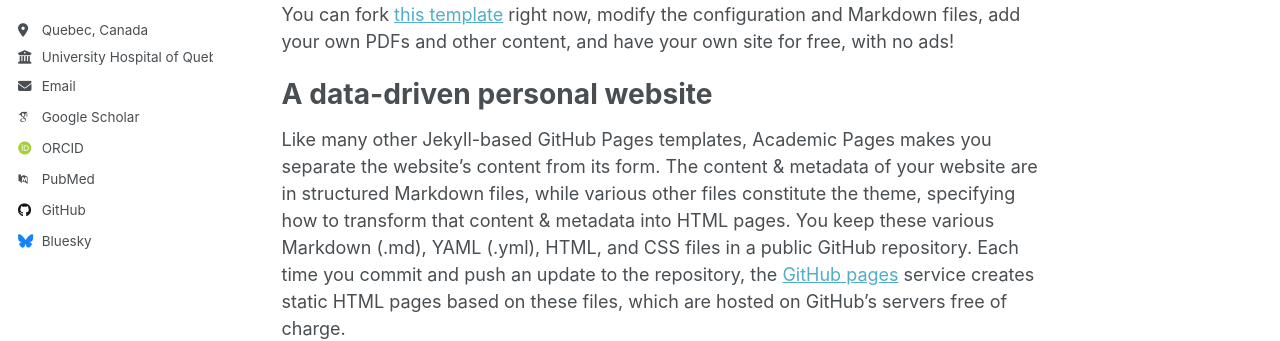
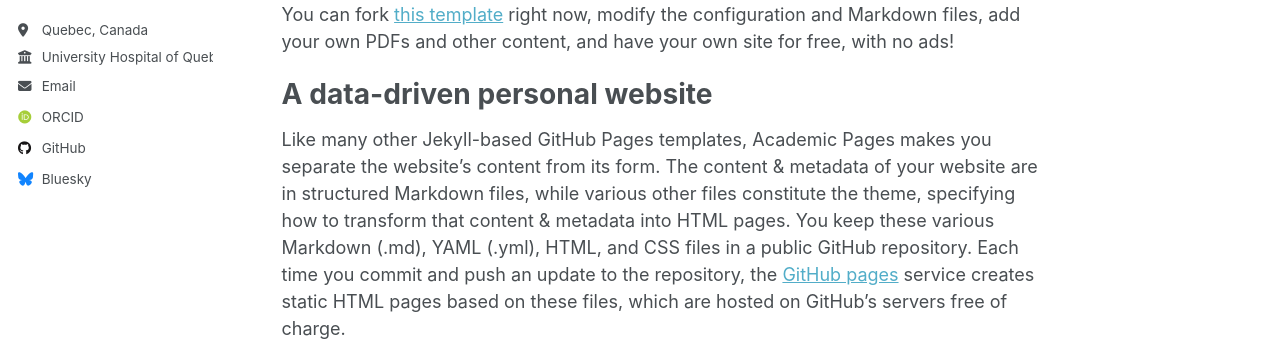
Before and after one commit to phng3001/phng3001.github.io, a Jekyll site: the page built from _pages/about.md, in a window 1280 px wide. Shown: the part 408-749 px from the top of the page. Built offline with Jekyll 4.4.1, drawn with Linux system fonts in a browser that asks for light colours; some web fonts are replaced; a script that is not in the unit is left out; part of the change alters nothing that is shown.

Commit message:
DESKTOP-7D8VL18

```diff
--- a/_config.yml
+++ b/_config.yml
@@ -34,12 +34,12 @@ author:
   # Academic websites
   academia         : # URL
   arxiv            : # URL - Update with the correct link to your profile
-  googlescholar    : "https://scholar.google.com/citations?user=PS_CX0AAAAAJ"
+  googlescholar    : # "https://scholar.google.com/citations?user=PS_CX0AAAAAJ"
   inspire-hep      : # URL
   impactstory      : # URL
-  orcid            : "http://orcid.org/yourorcidurl"
+  orcid            : "http://orcid.org/0009-0005-1106-2965"
   semantic         : # URL
-  pubmed           : "https://www.ncbi.nlm.nih.gov/pubmed/?term=john+snow"
+  pubmed           : # "https://www.ncbi.nlm.nih.gov/pubmed/?term=john+snow"
   researchgate     : # URL
   scopus           : # URL
 
@@ -47,7 +47,7 @@ author:
   bitbucket        : # Username - Update with your username on the site
   codepen          : # Username
   dribbble         : # Username
-  github           : "academicpages"
+  github           : "phng3001"
   kaggle           : # Username
   stackoverflow    : # User number or user number and name (i.e., use "1" or "1/jeff-atwood")
 
```
